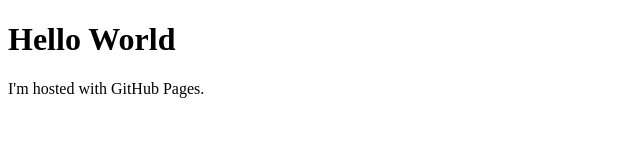
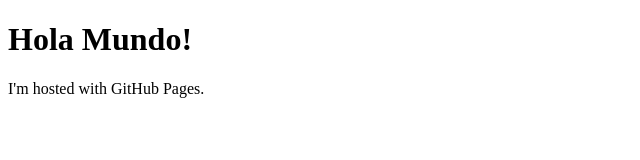
Before and after one commit to Juanjo-Carmena/Juanjo-Carmena.github.io, a plain HTML site: page index.html in a window 1280 px wide. Shown: the whole page, without its empty margins (0-640 px from the left). Drawn offline with Linux system fonts and the light colour scheme.

Commit message:
Update index.html

```diff
--- a/index.html
+++ b/index.html
@@ -1,7 +1,7 @@
 <!DOCTYPE html>
 <html>
 <body>
-<h1>Hello World</h1>
+<h1>Hola Mundo! </h1>
 <p>I'm hosted with GitHub Pages.</p>
 </body>
 </html>
```
